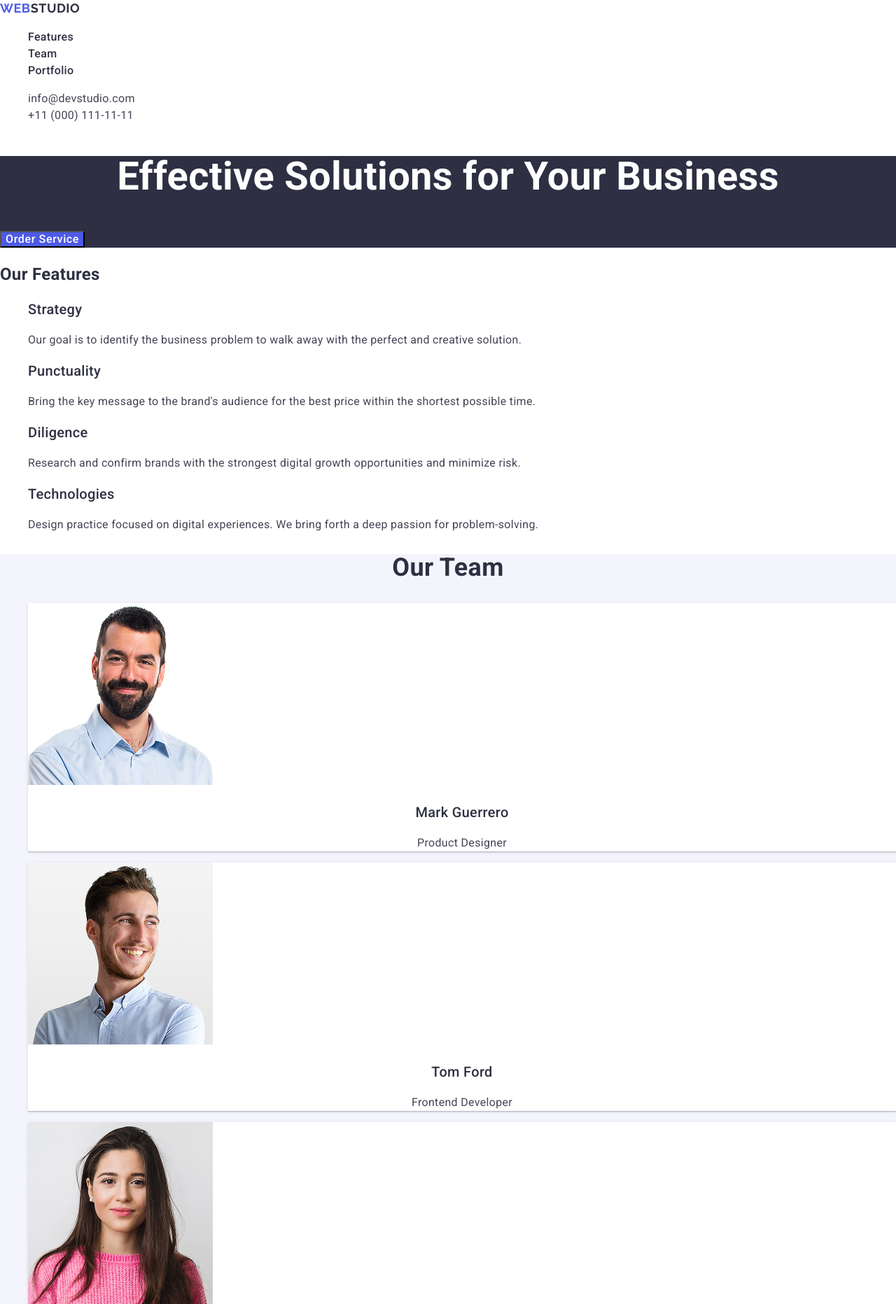
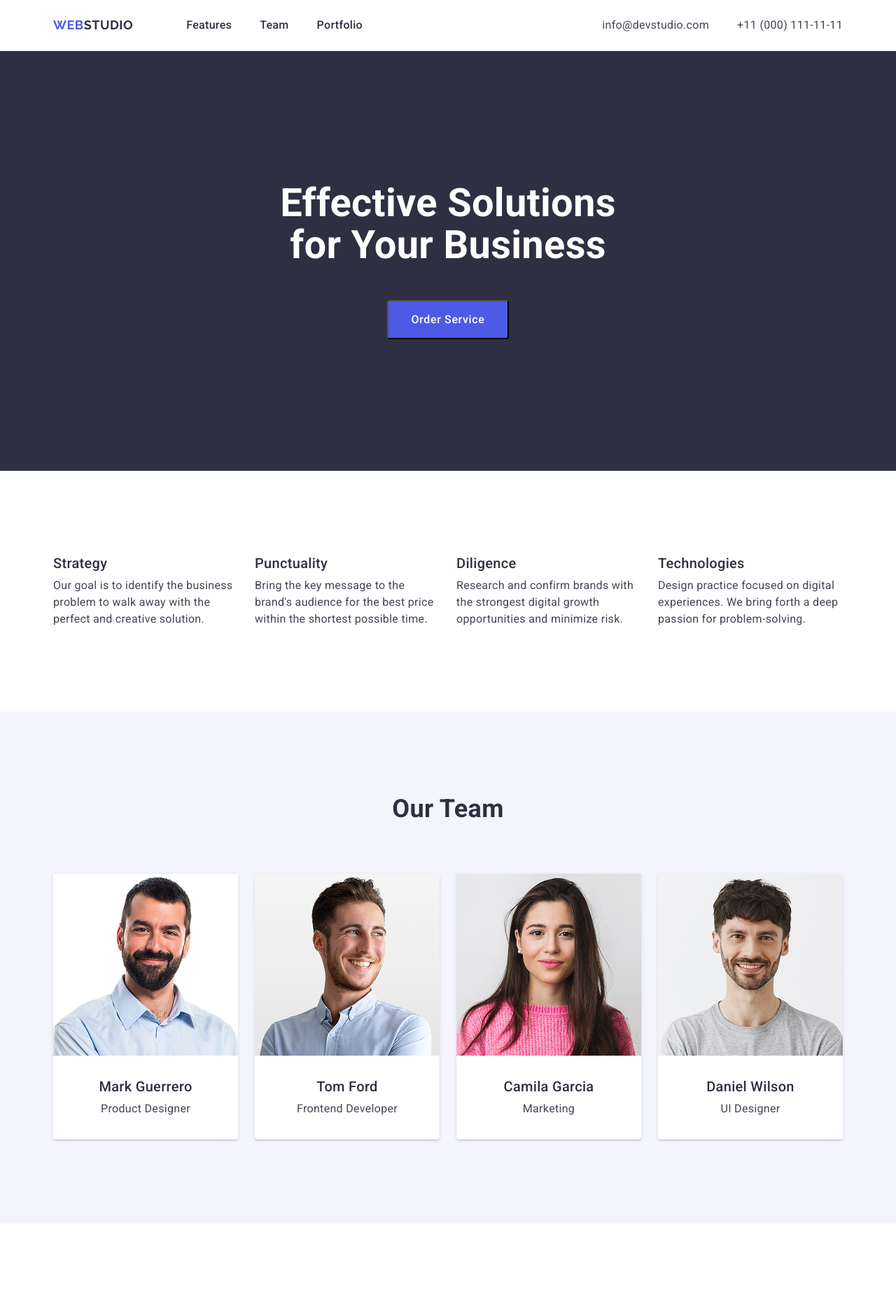
Before and after one commit to Serhii-Yaremiichuk/goit-markup-hw-03, a plain HTML site: page index.html in a window 1280 px wide. Shown: the top 1864 px of the page at 70% size. Drawn offline with nearby package versions, Linux system fonts and the light colour scheme.

Commit message:
Complete hw-03

```diff
--- a/css/common.css
+++ b/css/common.css
@@ -1,4 +1,5 @@
 /* Global Styles */
+
 body {
   font-family: "Roboto", sans-serif;
   font-weight: 400;
@@ -14,12 +15,50 @@ a {
   color: inherit;
 }
 
+h1,
+h2,
+h3,
+h4,
+h5,
+h6,
+p {
+  margin-top: 0;
+  margin-bottom: 0;
+}
+
 ul,
 ol {
   list-style-type: none;
+
+  margin-top: 0;
+  margin-bottom: 0;
+  padding-left: 0;
 }
 
 button {
   font-family: inherit;
   cursor: pointer;
 }
+
+img {
+  display: block;
+  max-width: 100%;
+  height: auto;
+}
+
+.sr-only {
+  position: absolute;
+  white-space: nowrap;
+  width: 1px;
+  height: 1px;
+  overflow: hidden;
+  border: 0;
+  padding: 0;
+  clip: rect(0 0 0 0);
+  clip-path: inset(100%);
+  margin: -1px;
+}
+
+.section {
+  padding: 120px 0;
+}
--- /dev/null
+++ b/css/container.css
@@ -0,0 +1,6 @@
+.container {
+  max-width: 1158px;
+  padding-left: 15px;
+  padding-right: 15px;
+  margin: 0 auto;
+}
--- a/css/features.css
+++ b/css/features.css
@@ -1,7 +1,17 @@
+.features-list {
+  display: flex;
+  gap: 24px;
+}
+
+.features-list-item {
+  width: calc((100% - 24px * 3) / 4);
+}
+
 .features-item-title {
   font-weight: 500;
   font-size: 20px;
   line-height: 1.2;
+  margin-bottom: 8px;
 }
 
 .features-text {
--- a/css/footer.css
+++ b/css/footer.css
@@ -1,10 +1,14 @@
 .footer {
   background: #2e2f42;
+  padding: 100px 0;
 }
 .footer-logo {
   color: #f4f4fd;
+  display: inline-block;
+  margin-bottom: 16px;
 }
 
 .footer-text {
   color: #f4f4fd;
+  max-width: 264px;
 }
--- a/css/header.css
+++ b/css/header.css
@@ -1,3 +1,16 @@
+.header {
+  border-bottom: 1px solid #e7e9fc;
+}
+.header > .container {
+  display: flex;
+  align-items: center;
+}
+
+.header-logo {
+  margin-right: 76px;
+  padding: 24px 0;
+}
+
 .header-logo,
 .studio {
   font-family: "Raleway", sans-serif;
@@ -8,13 +21,24 @@
   text-transform: uppercase;
   color: #2e2f42;
 }
-
 .logo-web {
   color: #4d5ae5;
 }
 
+.header-nav {
+  /* margin-right: 340px; */
+  margin-right: auto;
+}
+
+.header-nav-list {
+  display: flex;
+  align-items: flex-start;
+  gap: 40px;
+}
 .header-nav-link {
   font-weight: 500;
+  /* display: block; */
+  padding: 24px 0;
 }
 
 .header-nav-link:hover,
@@ -25,9 +49,16 @@
   background: #404bbf;
 }
 
+.address-list {
+  display: flex;
+  align-items: center;
+  gap: 40px;
+}
 .address-list-item {
   font-style: normal;
   color: #434455;
+  /* display: block; */
+  padding: 24px 0;
 }
 
 .address-list-item:hover,
--- a/css/hero.css
+++ b/css/hero.css
@@ -1,12 +1,19 @@
 .hero {
-  background: #2e2f42;
+  background-color: #2e2f42;
+  padding: 188px 0;
 }
+
 .hero-title {
   font-weight: 700;
   font-size: 56px;
   line-height: 1.07;
   text-align: center;
   color: #fff;
+
+  max-width: 496px;
+  margin: 0 auto;
+  margin-bottom: 48px;
+  text-align: center;
 }
 
 .hero-btn {
@@ -14,6 +21,15 @@
   letter-spacing: 0.04em;
   color: #fff;
   background: #4d5ae5;
+
+  border-radius: 4px;
+  padding: 16px 32px;
+  min-width: 169px;
+  height: 56px;
+  display: block;
+  margin: 0 auto;
+  align-items: center;
+  justify-content: center;
 }
 
 .hero-btn:hover,
--- a/css/main.css
+++ b/css/main.css
@@ -1,4 +1,5 @@
 @import "./common.css";
+@import "./container.css";
 @import "./header.css";
 @import "./hero.css";
 @import "./features.css";
--- a/css/portfolio.css
+++ b/css/portfolio.css
@@ -1,21 +1,31 @@
-.portfolio {
-}
 .portfolio-title {
   font-weight: 700;
   font-size: 36px;
   line-height: 1.11;
   text-align: center;
+  margin-bottom: 72px;
 }
-/* .portfolio-title-list {
-} */
-/* .portfolio-list-item {
+.portfolio-title-list {
+  display: flex;
+  column-gap: 24px;
+  row-gap: 48px;
+  flex-wrap: wrap;
 }
-.portfolio-card {
-} */
+.portfolio-list-item {
+  width: calc((100% - 24px * 2) / 3);
+}
+
+.portfolio-card-content {
+  border-bottom: 1px solid #e7e9fc;
+  border-left: 1px solid #e7e9fc;
+  border-right: 1px solid #e7e9fc;
+  padding: 32px 16px;
+}
 .portfolio-card-name {
   font-weight: 500;
   font-size: 20px;
   line-height: 1.2;
+  margin-bottom: 8px;
 }
 .portfolio-card-text {
   color: #434455;
--- a/css/team.css
+++ b/css/team.css
@@ -7,6 +7,12 @@
   font-size: 36px;
   line-height: 1.11;
   text-align: center;
+  margin-bottom: 72px;
+}
+
+.team-title-list {
+  display: flex;
+  gap: 24px;
 }
 
 .team-list-item {
@@ -15,12 +21,20 @@
     0 1px 1px 0 rgba(46, 47, 66, 0.16),
     0 1px 6px 0 rgba(46, 47, 66, 0.08);
   background: #fff;
+  width: calc((100% - 3 * 24px) / 4);
+  border-radius: 0 0 4px 4px;
 }
+
+.card-content {
+  padding: 32px 16px;
+}
+
 .team-card-name {
   font-weight: 500;
   font-size: 20px;
   line-height: 1.2;
   text-align: center;
+  margin-bottom: 8px;
 }
 
 .team-card-position {
--- a/index.html
+++ b/index.html
@@ -24,6 +24,7 @@
   </head>
   <body>
     <header class="header" id="header">
+      <div class="container">
         <a class="header-logo studio" href="./index.html">
           <span class="logo-web">Web</span>Studio
         </a>
@@ -54,22 +55,25 @@
             </li>
           </ul>
         </address>
+      </div>
     </header>
     <main>
       <section class="hero" id="hero">
+        <div class="container">
           <h1 class="hero-title">Effective Solutions for&nbsp;Your Business</h1>
           <button class="hero-btn" type="button">Order Service</button>
+        </div>
       </section>
 
-      <section class="features" id="features">
-        <h2 class="features-title">Our Features</h2>
-
+      <section class="features section" id="features">
+        <div class="container">
+          <h2 class="features-title sr-only">Our Features</h2>
           <ul class="features-list">
             <li class="features-list-item">
               <h3 class="features-item-title">Strategy</h3>
               <p class="features-text">
-              Our goal is to identify the business problem to walk away with the
-              perfect and creative solution.
+                Our goal is to identify the business problem to walk away with
+                the perfect and creative solution.
               </p>
             </li>
             <li class="features-list-item">
@@ -94,8 +98,10 @@
               </p>
             </li>
           </ul>
+        </div>
       </section>
-      <section class="team" id="team">
+      <section class="team section" id="team">
+        <div class="container">
           <h2 class="team-title">Our Team</h2>
           <ul class="team-title-list">
             <li class="team-list-item">
@@ -106,8 +112,10 @@
                 width="264"
                 height="260"
               />
+              <div class="card-content">
                 <h3 class="team-card-name">Mark Guerrero</h3>
                 <p class="team-card-position">Product Designer</p>
+              </div>
             </li>
             <li class="team-list-item">
               <img
@@ -117,8 +125,10 @@
                 width="264"
                 height="260"
               />
+              <div class="card-content">
                 <h3 class="team-card-name">Tom Ford</h3>
                 <p class="team-card-position">Frontend Developer</p>
+              </div>
             </li>
             <li class="team-list-item">
               <img
@@ -128,8 +138,10 @@
                 width="264"
                 height="260"
               />
+              <div class="card-content">
                 <h3 class="team-card-name">Camila Garcia</h3>
                 <p class="team-card-position">Marketing</p>
+              </div>
             </li>
             <li class="team-list-item">
               <img
@@ -139,12 +151,16 @@
                 width="264"
                 height="260"
               />
+              <div class="card-content">
                 <h3 class="team-card-name">Daniel Wilson</h3>
                 <p class="team-card-position">UI Designer</p>
+              </div>
             </li>
           </ul>
+        </div>
       </section>
-      <section class="portfolio" id="portfolio">
+      <section class="portfolio section" id="portfolio">
+        <div class="container">
           <h2 class="portfolio-title">Our Portfolio</h2>
           <ul class="portfolio-title-list">
             <li class="portfolio-list-item">
@@ -155,8 +171,10 @@
                 width="360"
                 height="300"
               />
+              <div class="portfolio-card-content">
                 <h3 class="portfolio-card-name">Banking App</h3>
                 <p class="portfolio-card-text">App</p>
+              </div>
             </li>
             <li class="portfolio-list-item">
               <img
@@ -166,8 +184,10 @@
                 width="360"
                 height="300"
               />
+              <div class="portfolio-card-content">
                 <h3 class="portfolio-card-name">Cashless Payment</h3>
                 <p class="portfolio-card-text">Marketing</p>
+              </div>
             </li>
             <li class="portfolio-list-item">
               <img
@@ -177,8 +197,10 @@
                 width="360"
                 height="300"
               />
+              <div class="portfolio-card-content">
                 <h3 class="portfolio-card-name">Meditation App</h3>
                 <p class="portfolio-card-text">App</p>
+              </div>
             </li>
             <li class="portfolio-list-item">
               <img
@@ -188,8 +210,10 @@
                 width="360"
                 height="300"
               />
+              <div class="portfolio-card-content">
                 <h3 class="portfolio-card-name">Taxi Service</h3>
                 <p class="portfolio-card-text">Marketing</p>
+              </div>
             </li>
             <li class="portfolio-list-item">
               <img
@@ -199,8 +223,10 @@
                 width="360"
                 height="300"
               />
+              <div class="portfolio-card-content">
                 <h3 class="portfolio-card-name">Screen Illustrations</h3>
                 <p class="portfolio-card-text">Design</p>
+              </div>
             </li>
             <li class="portfolio-list-item">
               <img
@@ -210,20 +236,25 @@
                 width="360"
                 height="300"
               />
+              <div class="portfolio-card-content">
                 <h3 class="portfolio-card-name">Online Courses</h3>
                 <p class="portfolio-card-text">Marketing</p>
+              </div>
             </li>
           </ul>
+        </div>
       </section>
     </main>
     <footer class="footer" id="footer">
+      <div class="container">
         <a class="footer-logo studio" href="./index.html"
           ><span class="logo-web">Web</span>Studio</a
         >
         <p class="footer-text">
-        Increase the flow of customers and sales for your business with digital
-        marketing & growth solutions.
+          Increase the flow of customers and sales for your business with
+          digital marketing & growth solutions.
         </p>
+      </div>
     </footer>
   </body>
 </html>
```
Lines whose indentation alone changed are shown as unchanged.
